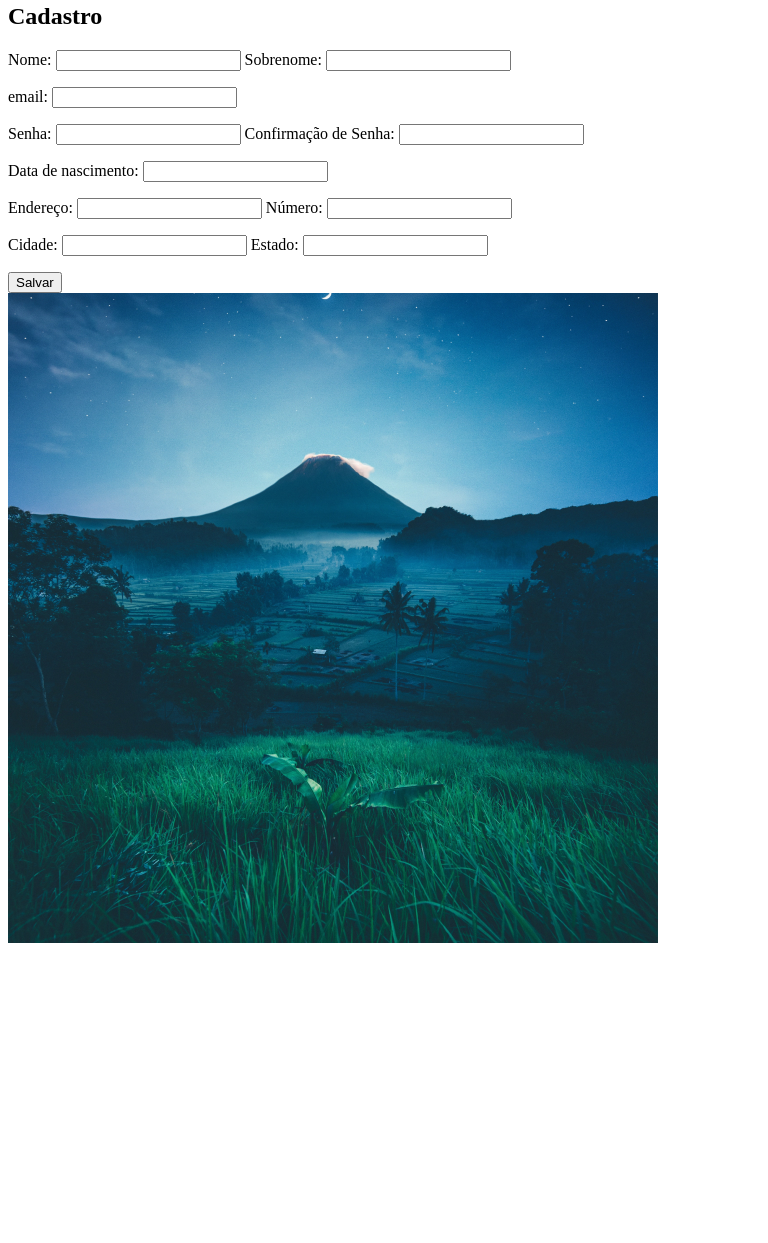
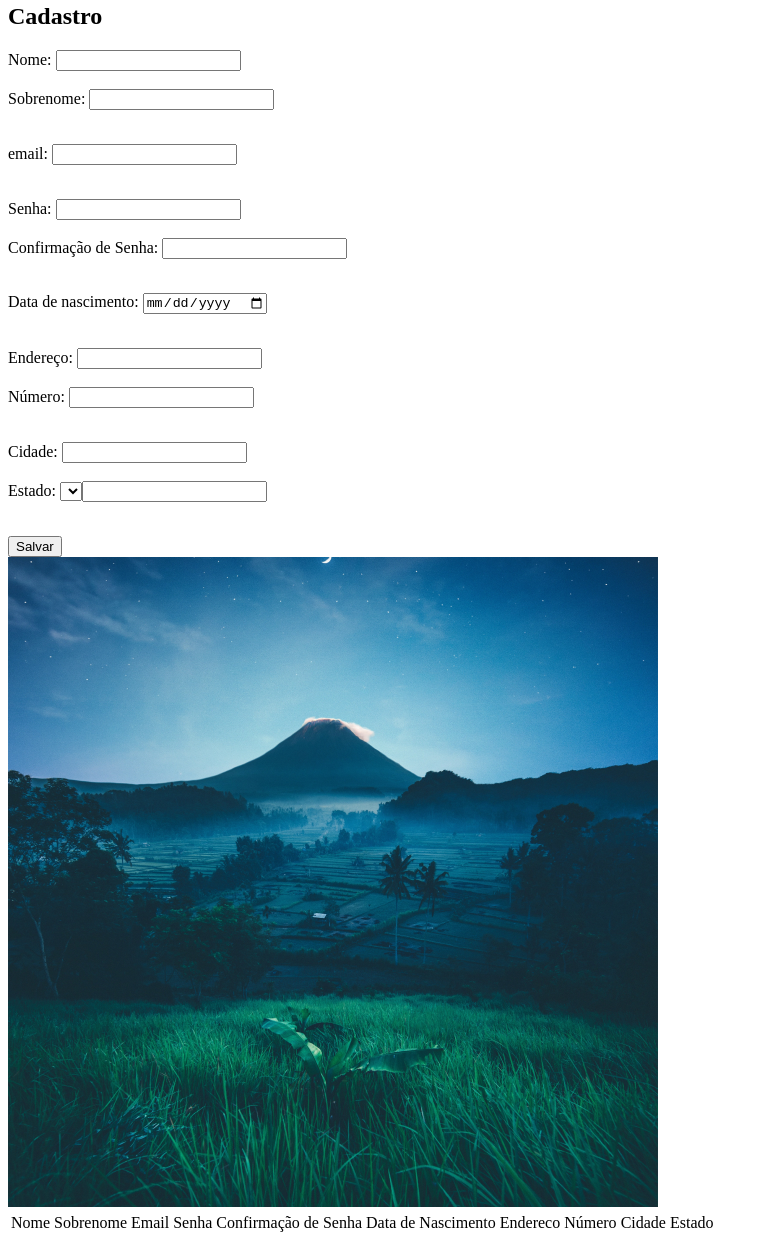
Before and after one commit to pietronicolettisenacti18/htmlandjs, a plain HTML site: page index.html in a window 1280 px wide. Shown: the part 17-1260 px from the top of the page, without its empty margins (0-768 px from the left). Before the commit the page ends 972 px from the top, so only its background shows below. Drawn offline with Linux system fonts and the light colour scheme.

Commit message:
att ultima

```diff
--- a/app.js
+++ b/app.js
@@ -1,6 +1,19 @@
-function tabelinha(){
+function Salvar() {
 
-    let nome = document.getElementById(nome).value
+    let nome = document.getElementById('nome').value
+    let sobrenome = document.getElementById('sobrenome').value
+    let email = document.getElementById('email').value
+    let senha = document.getElementById('senha').value
+    let csenha = document.getElementById('csenha').value
+    let data = document.getElementById('data').value
+    let endereco = document.getElementById('endereco').value
+    let numero = document.getElementById('numero').value
+    let cidade = document.getElementById('cidade').value
+    let estado = document.getElementById('estado').value
 
-    document.getElementById
+    let linha = "<tr><td>" + nome + "</tr><td>" + sobrenome + "</tr><td>" + email + "</tr><td>" + senha + "</tr><td>" +
+    csenha + "</tr><td>"  + data + "</tr><td>" + endereco + "</tr><td>"  + numero + "</tr><td>" + cidade + "</tr><td>"  +
+    estado + "</tr><td>" ;
+
+    document.getAnimations("table").innerHTML += linha
 }
--- a/index.html
+++ b/index.html
@@ -7,11 +7,14 @@
     <meta name="viewport" content="width=device-width, initial-scale=1.0">
     <title>Document</title>
     <link rel="stylesheet" href="estilo.css">
+
 </head>
 
 <body>
 
-    <form>
+    <div>
+        <form id="tabela">
+            <script src="app.js"></script>
             <p>
             <h2>Cadastro</h2>
             </p>
@@ -19,63 +22,61 @@
                 <label id="nome">
                     Nome:
                 </label>
-            <input>
-
+                <input type="text" name="nome" /><br /><br />
 
 
                 <label id="sobrenome">
                     Sobrenome:</label>
-            <input>
+                <input type="text" name="sobrenome" /><br /><br />
 
             </p>
-
             <p>
                 <label id="email">
                     email:</label>
-            <input>
+                <input type="text" name="email" /><br /><br />
             </p>
             <p>
                 <label id="senha"> Senha:</label>
-            <input>
+                <input type="password" name="senha" /><br /><br />
 
 
                 <label id="csenha">
                     Confirmação de Senha: </label>
-            <input>
+                <input type="password" name="csenha" /><br /><br />
 
             </p>
 
             <p>
                 <label id="nascimento">
                     Data de nascimento: </label>
-            <input>
+                <input type="date" name="data" /><br /><br />
             </p>
             <p>
                 <label id="endereco">
                     Endereço: </label>
-            <input>
+                <input type="text" name="endereco" /><br /><br />
 
 
                 <label id="numero">
                     Número: </label>
-            <input>
+                <input type="number" name="numero" /><br /><br />
 
             </p>
 
             <p>
                 <label id="cidade">
                     Cidade: </label>
-            <input>
+                <input type="text" name="cidade" /><br /><br />
 
 
                 <label id="estado">
                     Estado: </label>
-            <input>
+                <select><input name="estado" /><br /><br /></select>
 
             </p>
 
             <button>Salvar</button>
-
+    </div>
     </form>
 
     <div>
@@ -85,6 +86,28 @@
 
     </div>
 
+    <div id="tabelinha">
+        <table id="table">
+            <thead>
+                <tr>
+                    <td>Nome</td>
+                    <td>Sobrenome</td>
+                    <td>Email</td>
+                    <td>Senha</td>
+                    <td>Confirmação de Senha</td>
+                    <td>Data de Nascimento</td>
+                    <td>Endereco</td>
+                    <td>Número</td>
+                    <td>Cidade</td>
+                    <td>Estado</td>
+                </tr>
+
+            </thead>
+
+        </table>
+
+    </div>
+    <script type="app.js"></script>
 </body>
 
 </html>
```
Lines whose indentation alone changed are shown as unchanged.
